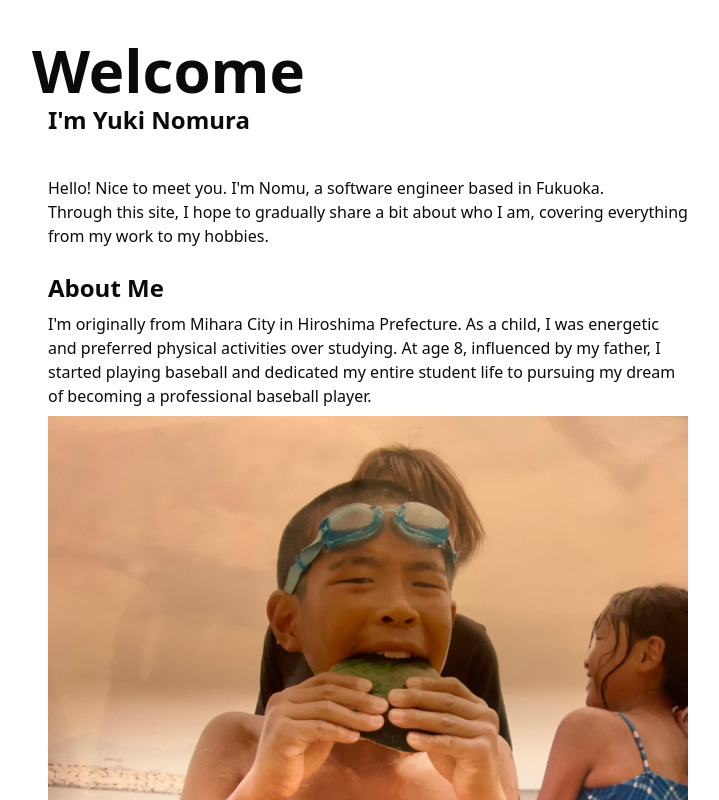
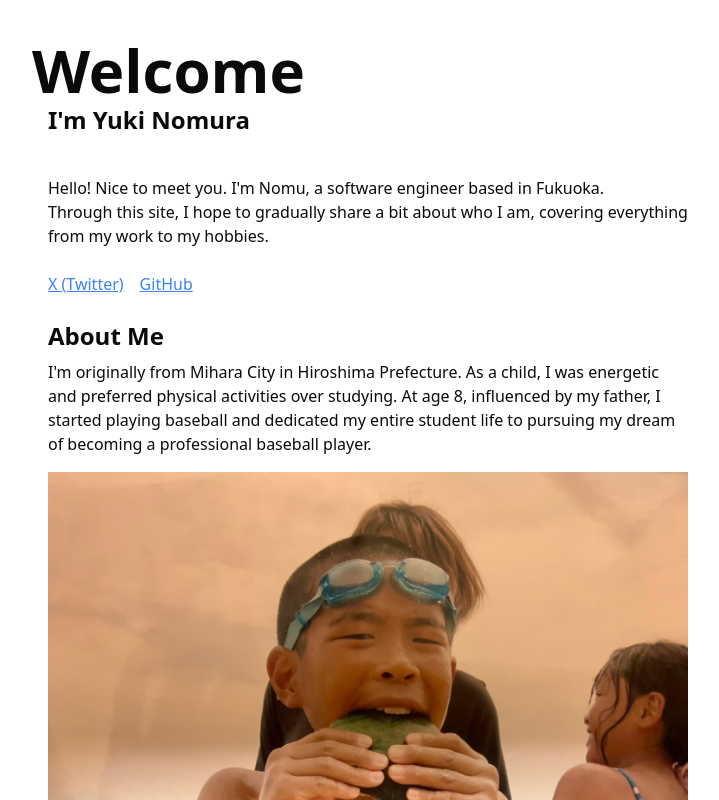
Before and after one commit to yuuki008/me, a Next.js app: page / in a window 1280 px wide. Shown: the top 800 px of the page, without its empty margins (272-991 px from the left). Built offline with nearby package versions, Linux system fonts and the light colour scheme.

Commit message:
Add social media links and adjust spacing in Home component

```diff
--- a/src/app/page.tsx
+++ b/src/app/page.tsx
@@ -15,6 +15,26 @@
           <br />
           Through this site, I hope to gradually share a bit about who I am,
           covering everything from my work to my hobbies.
+          <br />
+          <br />
+          <div className="flex gap-4">
+            <a
+              href="https://x.com/your_username"
+              target="_blank"
+              rel="noopener noreferrer"
+              className="text-blue-500 hover:text-blue-700 underline"
+            >
+              X (Twitter)
+            </a>
+            <a
+              href="https://github.com/yuuki008"
+              target="_blank"
+              rel="noopener noreferrer"
+              className="text-blue-500 hover:text-blue-700 underline"
+            >
+              GitHub
+            </a>
+          </div>
         </div>
 
         <div>
@@ -25,7 +45,7 @@
             studying. At age 8, influenced by my father, I started playing
             baseball and dedicated my entire student life to pursuing my dream
             of becoming a professional baseball player.
-            <div className="my-2">
+            <div className="my-4">
               <Image
                 src="/childhood02.jpeg"
                 alt="childhood"
```
